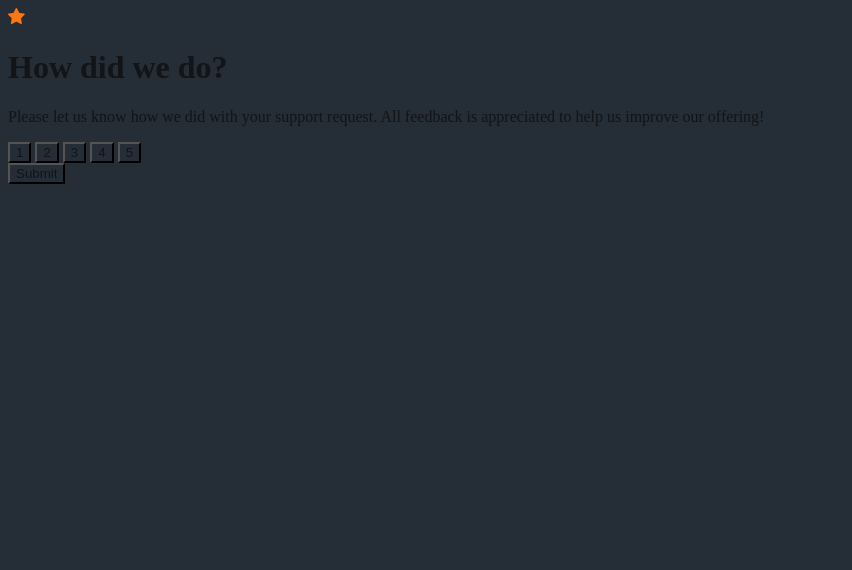
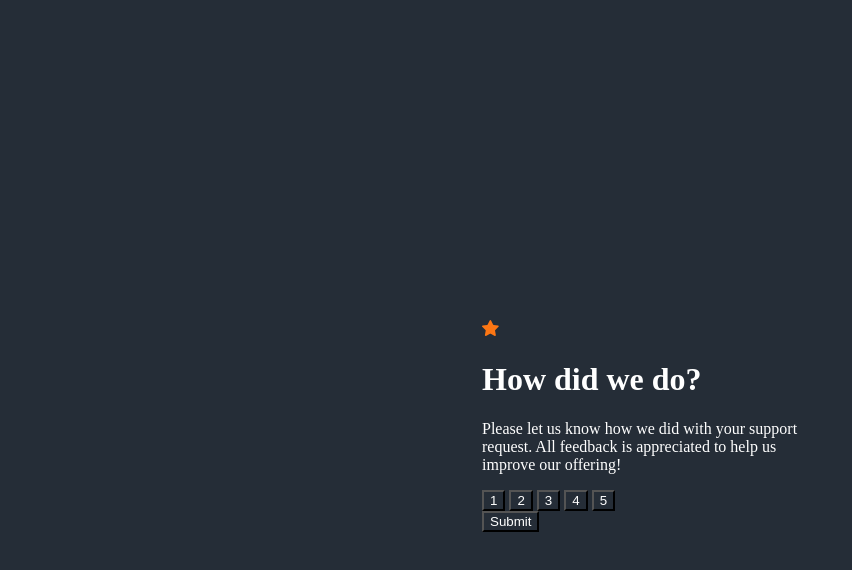
Before and after one commit to MortalChris/Frontend-Mentor---Interactive-rating-component, a plain HTML site: page Work/index.html in a window 1280 px wide. Shown: the whole page, without its empty margins (0-852 px from the left). Drawn offline with Linux system fonts and the light colour scheme.

Commit message:
Basic css styling, unfinished

```diff
--- a/Work/styles.css
+++ b/Work/styles.css
@@ -1,4 +1,13 @@
+/*All Elements*/
 *{
-    color: hsl(216, 12%, 8%);
+    color: white;
     background-color:hsl(213, 19%, 18%);
 }
+#all{
+    background-color:hsl(213, 19%, 18%);
+    display: block;
+    margin-left: auto;
+    margin-right: auto;
+    margin-top: 20rem;
+    width: 25%;
+}
```
